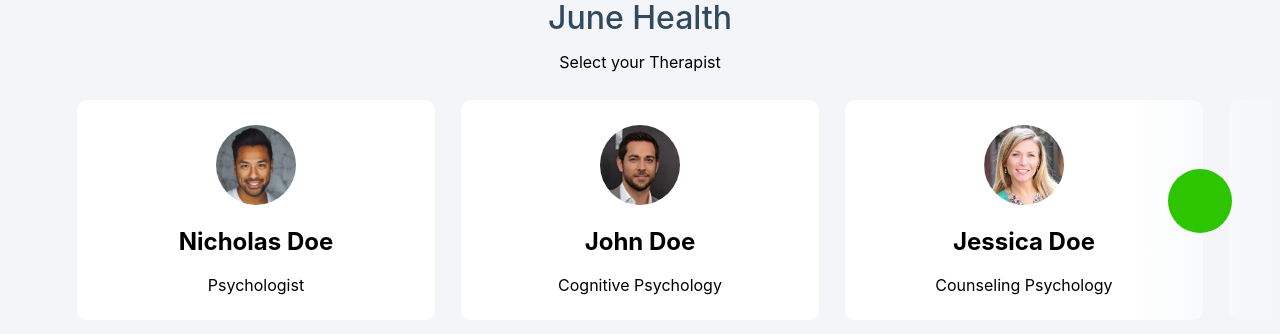
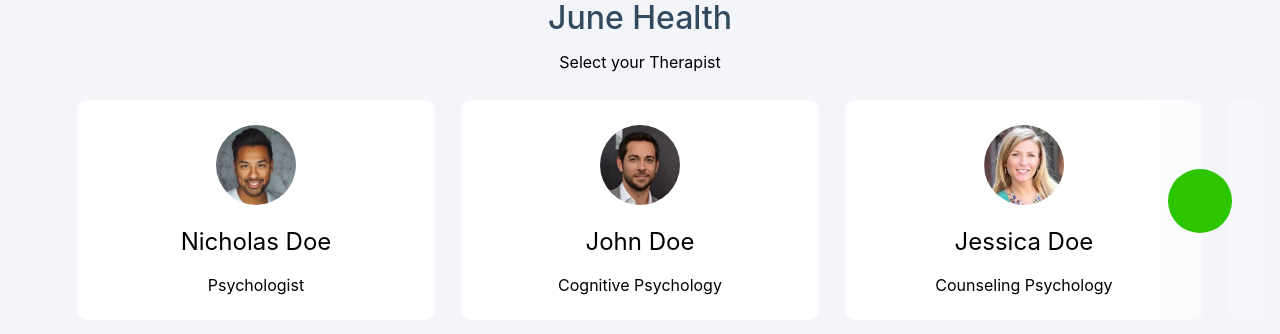
Before and after one commit to luciancic/junehealth, a React (Create React App) app in the folder client/: page / in a window 1280 px wide. Shown: the top 334 px of the page. Built offline with nearby package versions, Linux system fonts and the light colour scheme.

Commit message:
reduce therapist name font wight

```diff
--- a/client/src/App.css
+++ b/client/src/App.css
@@ -91,3 +91,7 @@
   object-fit: cover;
   object-position: top;
 }
+
+.therapist-name {
+  font-weight: normal;
+}
--- a/client/src/TherapistSelection.js
+++ b/client/src/TherapistSelection.js
@@ -49,7 +49,7 @@ function TherapistSelection() {
         { THERAPIST_LIST.map(therapist => (
           <div class='therapist'>
             <img className='therapist-avatar' src={therapist.avatar} alt='therapist portrait' />
-            <h2>{therapist.name}</h2>
+            <h2 className='therapist-name'>{therapist.name}</h2>
             <p>{therapist.specialization}</p>
           </div>
         ))}
```
